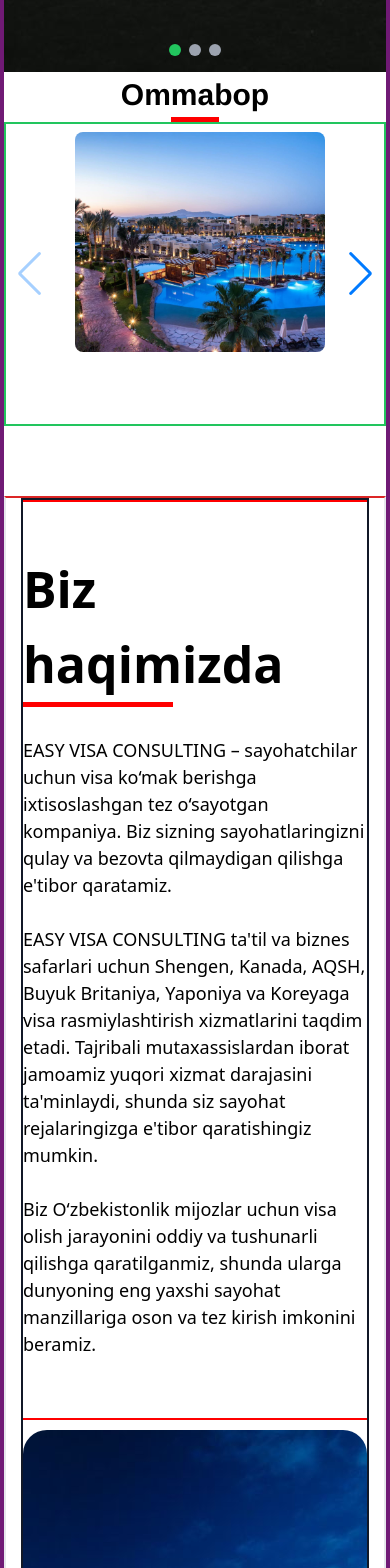
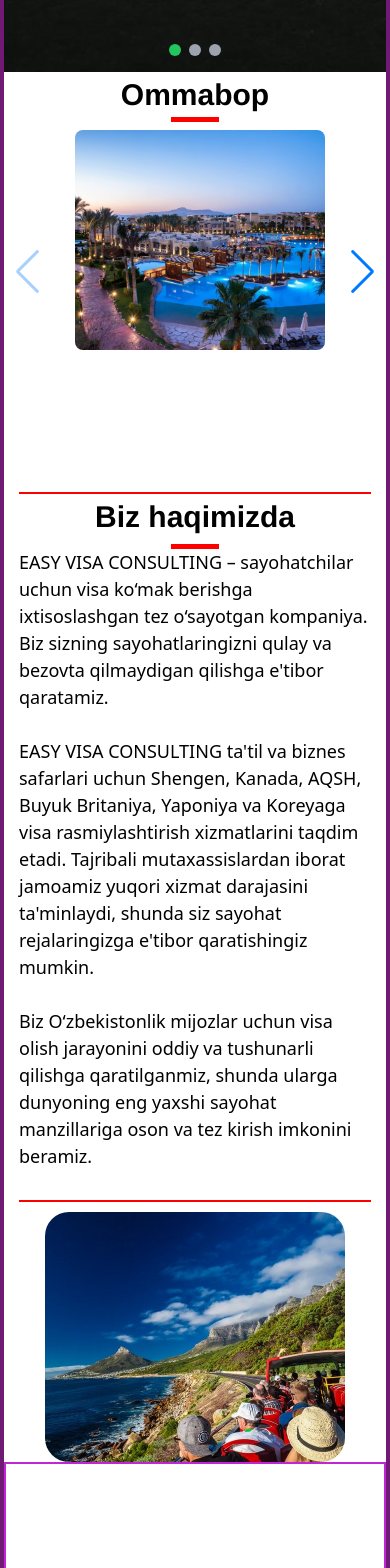
Before and after one commit to muhammadaa1i/VisaPro, a React (Vite) app: page / in a window 390 px wide. Shown: the part 860-2428 px from the top of the page. Built offline with nearby package versions, Linux system fonts and the light colour scheme.

Commit message:
about has done

```diff
--- a/src/Components/About/About.css
+++ b/src/Components/About/About.css
@@ -7,4 +7,40 @@
     max-width: 600px;
     width: 100%;
     height: 600px;
-};
+}
+
+@media screen and (max-width:1220px) {
+    .about-img{
+        max-width: 400px;
+        width: 100%;
+        height: 400px;
+        margin: auto;
+    }
+}
+
+@media screen and (max-width:470px) {
+    .about-img{
+        max-width: 350px;
+        width: 100%;
+        height: 300px;
+        margin: auto;
+    }
+}
+
+@media screen and (max-width:400px) {
+    .about-img{
+        max-width: 300px;
+        width: 100%;
+        height: 250px;
+        margin: auto;
+    }
+}
+
+@media screen and (max-width:330px) {
+    .about-img{
+        max-width: 280px;
+        width: 100%;
+        height: 230px;
+        margin: auto;
+    }
+}
--- a/src/Components/About/About.jsx
+++ b/src/Components/About/About.jsx
@@ -1,7 +1,6 @@
 import Carousel2 from './Carousel2'
 import { useTranslation } from "react-i18next";
 import './About.css'
-import r2 from '../images/r2.png'
 
 const About = () => {
     const { t, i18n } = useTranslation();
@@ -29,19 +28,19 @@ const About = () => {
 
             </div>
 
-            <div id='about' className="about max-w-[1920px] w-full h-auto mt-[70px] px-[15px] border-2 border-y-red-600">
+            <div id='about' className="about max-w-[1920px] w-full h-auto mt-[70px] px-[15px]">
 
-                <div className="about-card m-auto max-w-[1270px] w-full h-auto flex flex-row justify-between flex-wrap gap-[10px] p1320:gap-5 border-2 border-gray-900 ">
+                <div className="about-card m-auto max-w-[1270px] w-full h-auto flex flex-row justify-between gap-[10px] p1320:gap-5 max-p992:flex-col ">
 
                     <div className='flex flex-col justify-center '>
 
-                        <span class="block max-w-[508px] w-full h-[2px] bg-[#f00] "></span>
+                        <span class="block w-[100%] max-p480:w-[60%] mx-auto max-p992:mx-[0px] max-p1200:w-[40%] max-p1200:ml-[0px] h-[2px] bg-[#f00] "></span>
 
-                        <h3 className='text-[50px] font-sans font-bold mt-[50px] '>{t('About')}</h3>
+                        <h3 className='text-[30px] p992:text-[50px] mx-auto text-center p992:text-left p992:mx-[0px] font-bold p992:mt-[50px] '>{t('About')}</h3>
 
-                        <span class="animate-linear-1 block w-[150px] h-[5px] bg-[#f00]"></span>
+                        <span class="animate-linear-1 mx-auto mt-[5px] block w-[48px] h-[5px] bg-[#f00]"></span>
 
-                        <h5 className='max-w-[570px] w-full text-[18px] font-medium text-black mt-[30px] font-sans '>
+                        <h5 className='max-w-[570px] w-full text-[18px] font-medium text-black mt-[30px] font-sans max-p992:m-auto max-p992:max-w-[650px] '>
                             {t('EASY VISA CONSULTING is a rapidly growing company specializing in visa support for travelers. We ensure that your trips are comfortable and worry-free.')}
                             <br />
                             <br />
@@ -51,13 +50,11 @@ const About = () => {
                             {t('We are committed to making the visa application process simple and understandable for clients from Uzbekistan, enabling them to easily and quickly access the best travel destinations in the world.')}
                         </h5>
 
-                        <span class="block max-w-[508px] w-full h-[2px] bg-[#f00] mt-[60px] "></span>
+                        <span class="block w-[100%] max-p480:w-[60%] mx-auto max-p992:mx-[0px] max-p1200:ml-[0px] max-p1200:w-[40%] max-p1200:pl-[0px] h-[2px] bg-[#f00] mt-[30px] max-p1200:mt-[-30px] "></span>
 
                     </div>
 
-                    <div className='about-img flex items-end '>
-                        <img className='max-w-[250px] w-full h-auto ' src={r2} />
-                    </div>
+                    <div className='about-img flex items-end '></div>
 
                 </div>
 
--- a/src/Components/About/Carousel2.jsx
+++ b/src/Components/About/Carousel2.jsx
@@ -40,7 +40,7 @@ export default function App() {
             spaceBetween: 10,
           }
         }}
-        className="mySwiper2 max-w-[1300px] w-full h-auto m-auto border-2 border-green-500 flex flex-row gap-[50px]">
+        className="mySwiper2 max-w-[1300px] w-full h-auto m-auto flex flex-row gap-[50px]">
 
         <SwiperSlide>
           <div className="card w-[250px] h-[300px] flex justify-center items-center pb-20 pt-4 ml-[10px]">
--- a/src/Components/Header/Header.jsx
+++ b/src/Components/Header/Header.jsx
@@ -70,7 +70,7 @@ const Header = () => {
                     <img className='nav-img w-[50px] h-[50px]' src={r2} />
                 </a>
 
-                <div className="rem flex flex-row max-w-[170px] w-full h-auto justify-between items-center absolute top-5 right-2">
+                <div className="rem flex flex-row max-w-[170px] w-full h-auto justify-between items-center absolute top-5 right-2 max-p470:right-0">
 
                     <a href class="text-black font-sans text-[16px] z-[99]">+99899 712 66 66</a>
 
@@ -86,7 +86,7 @@ const Header = () => {
 
                 </div>
 
-                {btn && <div className="mobile-menu z-10 fixed left-0 w-full h-[100vh] bg-white flex flex-col items-center shadow-md p-[20px] top-0 opacity-100 ">
+                {btn && <div className="mobile-menu z-10 fixed left-0 w-full h-[100vh] bg-white flex flex-col items-center shadow-md p-[20px] top-0 opacity-100 max-p470:max-w-[470px] ">
 
                     <div class="mobile-nav w-full h-full flex flex-col items-center justify-center">
 
--- a/src/Components/Services/Carousel3.css
+++ b/src/Components/Services/Carousel3.css
@@ -25,8 +25,6 @@ body {
   text-align: center;
   font-size: 18px;
   background: #fff;
-
-  /* Center slide text vertically */
   display: flex;
   justify-content: center;
   align-items: center;
@@ -38,3 +36,7 @@ body {
   height: 100%;
   object-fit: cover;
 }
+
+.swiper-wrapper{
+  width: 90vw;
+}
--- a/tailwind.config.js
+++ b/tailwind.config.js
@@ -15,7 +15,7 @@ export default {
       'p992':'992px',
       'p768':'768px',
       'p640': '640px',
-
+      'p470': '470px'
     },
     extend: {},
   },
```
